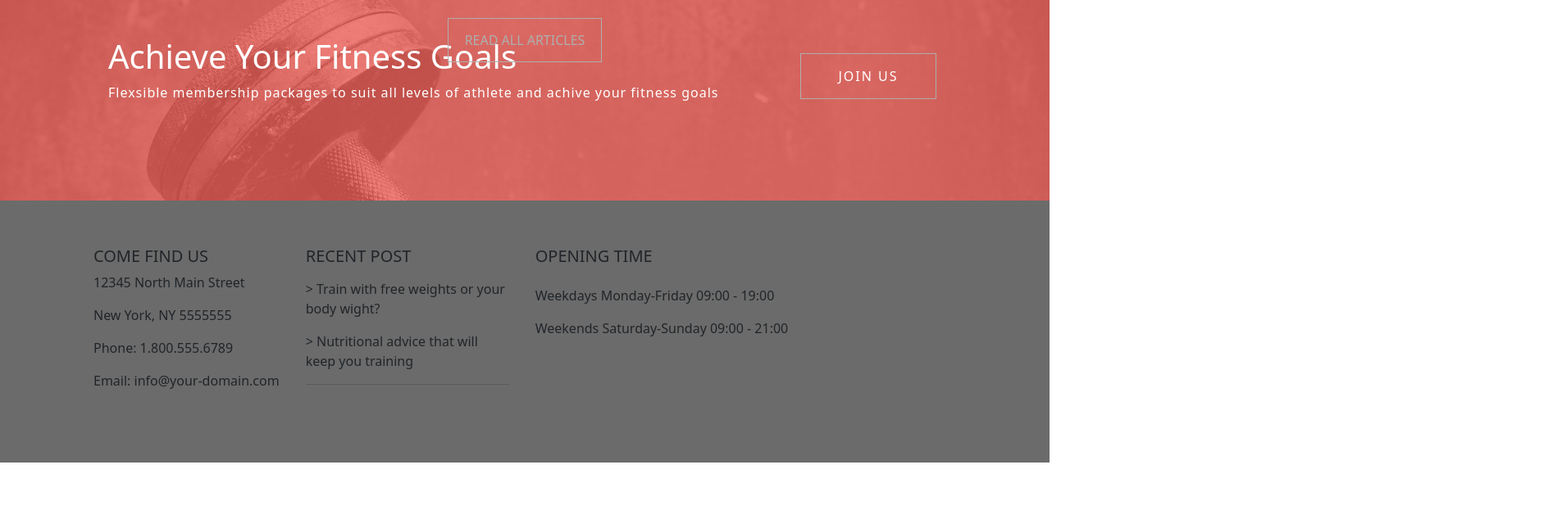
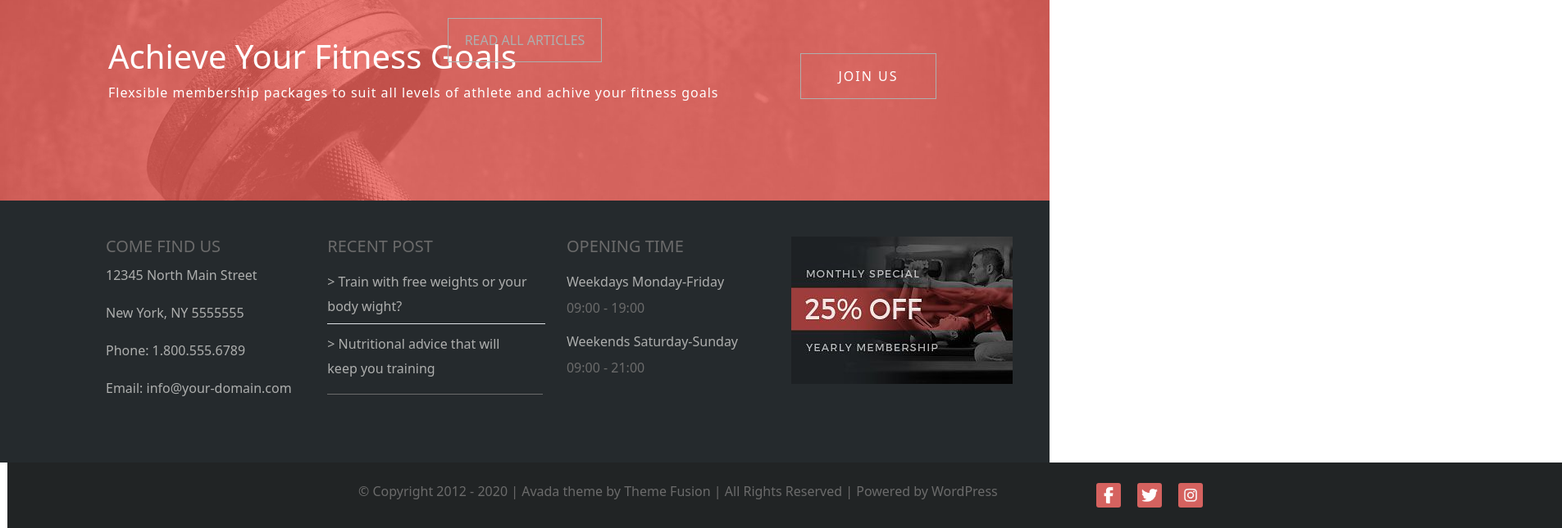
Before and after one commit to EngeneerProgram/proj-html-vuejs, a Vue app: page / in a window 1280 px wide. Shown: the part 6585-7230 px from the top of the page at 82% size, 1905 px wide, since content can reach past the window. Before the commit the page ends 7150 px from the top, so only its background shows below. Built offline with nearby package versions, Linux system fonts and the light colour scheme.

Commit message:
footer implemented

```diff
--- a/src/components/ElementFooterComponent.vue
+++ b/src/components/ElementFooterComponent.vue
@@ -2,17 +2,18 @@
    <div class="container-list">
        <div class="sinistra">
 
-           <p>{{items.text1}}</p>
+           <p class="grey">{{items.text1}}</p>
        </div>
        <div class="centro">
-           <p>{{items.text2 }}</p>
+           <p class="grey">{{items.text2 }}</p>
 
 
        </div>
        <div class="destra">
-           {{items.text3}}
-           {{items.text31}}
+           <h6 class="grey">{{items.text3}}</h6>
+           <h6 class="grey-it">{{items.text31}}</h6>
        </div>
+
    </div>
 
 
@@ -31,7 +32,11 @@ export default {
 </script>
 
 <style lang="scss">
-.container-list{
+.grey{
+    color:#aeafae;
+}
 
+.grey-it{
+    color:#6b6b6b;
 }
 </style>
--- a/src/components/FooterComponent.vue
+++ b/src/components/FooterComponent.vue
@@ -2,17 +2,20 @@
     <div class="container-fluid footer-container">
        <div class="container foot-cont">
             <FooterItemsComponent/>
+
        </div>
+      <FooterInfodevComponent/>
     </div>
 </template>
 
 
 <script>
 import FooterItemsComponent from './FooterItemsComponent.vue';
+import FooterInfodevComponent from './FooterInfodevComponent.vue';
 
 export default {
     name: "FooterComponent",
-    components: { FooterItemsComponent }
+    components: { FooterItemsComponent, FooterInfodevComponent }
 }
 </script>
 
@@ -20,9 +23,10 @@ export default {
 <style lang="scss" scoped>
 .footer-container{
     height: 40vh;
-    background-color:#6b6b6b;
+    background-color:#252a2d;
 
     .foot-cont{
+        width: 100%;
         height: 100%;
     display: flex;
     flex-direction: row;
--- /dev/null
+++ b/src/components/FooterInfodevComponent.vue
@@ -0,0 +1,57 @@
+<template>
+    <div class="container-fluid under-foot g-0">
+        <div class="container last-cont-footer">
+            <h6 class="color">&copy; Copyright 2012 - 2020 |
+                Avada theme by Theme Fusion |
+                All Rights Reserved |
+                Powered by WordPress
+            </h6>
+
+            <div class="ico">
+               <img width="15px" src="../assets/img/facebook.png" alt="">
+               <img width="18px" src="../assets/img/twitter.png" alt="">
+               <img width="20px" src="../assets/img/instagram.png" alt="">
+            </div>
+        </div>
+    </div>
+</template>
+
+<script>
+export default {
+    name: "ooterinfodevComponent"
+}
+</script>
+
+
+<style lang="scss" scoped>
+.container-fluid{
+    overflow: hidden;
+    height: 10vh;
+    background-color:#212425;
+    width: 1896px;
+    margin-left: -3px;
+
+    .last-cont-footer{
+        display:Flex;
+        justify-content: space-between;
+        padding:20px 50px;
+        height: 100%;
+        align-content: center;
+        align-items: center;
+    }
+
+    .ico > img{
+        margin:10px;
+        width: 30px;
+        height: 30px;
+        padding:5px;
+        background-color:#d5625f;
+        border-radius: 10%;
+    }
+
+}
+
+.color{
+    color:#6b6b6b;
+}
+</style>
--- a/src/components/FooterItemsComponent.vue
+++ b/src/components/FooterItemsComponent.vue
@@ -1,7 +1,7 @@
 <template>
   <div class="menu-footer">
      <ul class="menu-1">
-       <h5>COME FIND US</h5>
+       <h5 class="grey-it">COME FIND US</h5>
     <ElementFooterComponent
       :items="items"
       v-for="items in list_find"
@@ -11,18 +11,19 @@
 
 
   <ul class="menu2">
-    <h5>RECENT POST</h5>
+    <h5 class="grey-it">RECENT POST</h5>
       <ElementFooterComponent
       :items="items"
       v-for="items in second_list"
       :key="items.id"
 
     />
-    <hr>
+    <div id="color-border" class="border-bottom"></div>
+    <div class="border-bottom2"></div>
   </ul>
 
   <ul class="menu3">
-    <h5>OPENING TIME</h5>
+    <h5 class="grey-it">OPENING TIME</h5>
         <ElementFooterComponent
       :items="items"
       v-for="items in last_list"
@@ -30,6 +31,10 @@
     />
 
   </ul>
+
+  <div class="image">
+<img class="img-foot" src="../assets/img/gym_ad-compressor.jpg" alt="">
+  </div>
   </div>
 </template>
 
@@ -103,14 +108,47 @@ ul{
 
 .menu-footer{
     display:Flex;
+    margin:15px;
+    justify-content:space-between;
+    position:relative;
+    width: 73%;
+
 }
 
-.menu3{
-    display:Flex;
-    flex-direction: column;
+
+
+.menu2{
+  width: 280px;
+  position: relative;
 }
 
-.menu2{
-  width: 280px
+.img-foot{
+  position: absolute;
+    top: 0px;
+    right: -323px;
 }
+
+.grey-it{
+    color:#6b6b6b;
+}
+
+
+.border-bottom{
+  width: 95%;
+  height: 1px;
+
+  position:absolute;
+  top:106px;
+}
+.border-bottom{
+  background-color:#6b6b6b;
+}
+
+
+.border-bottom2{
+  width: 106%;
+  height: 1px;
+  background-color:#6b6b6b
+}
+
 </style>
```
